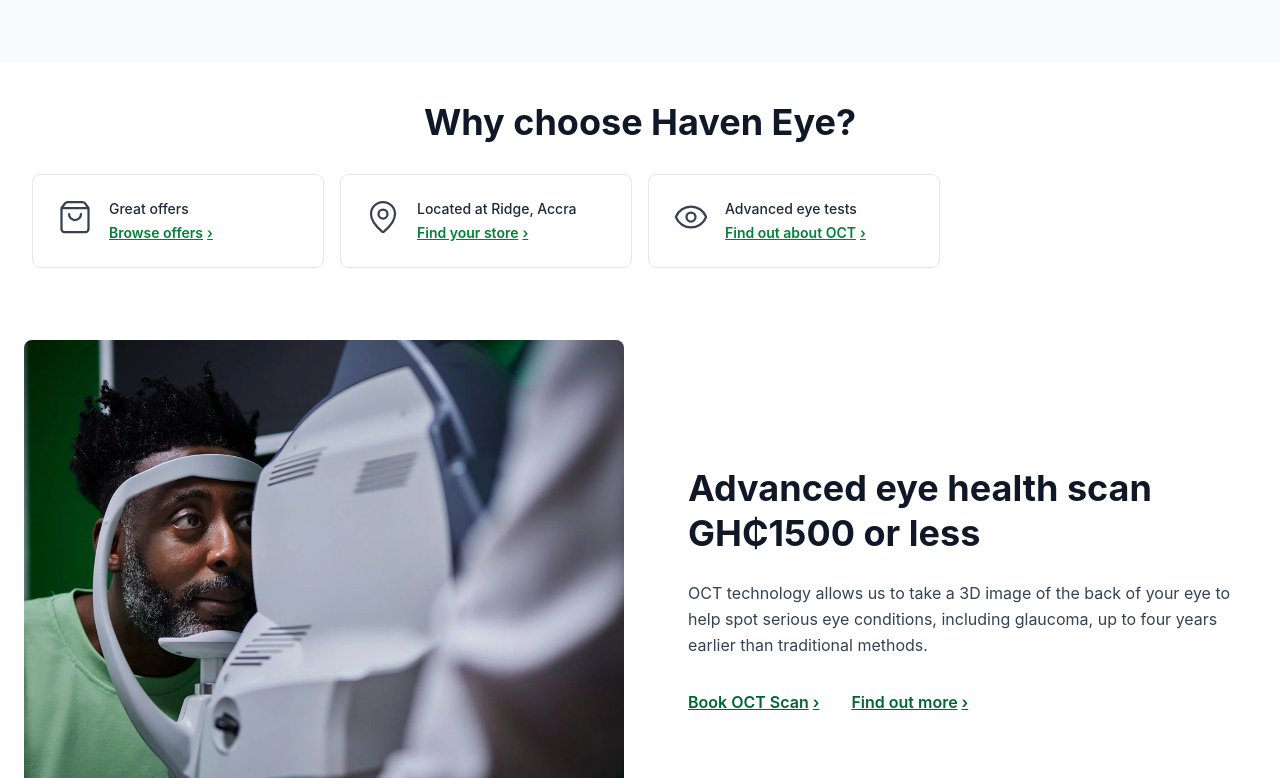
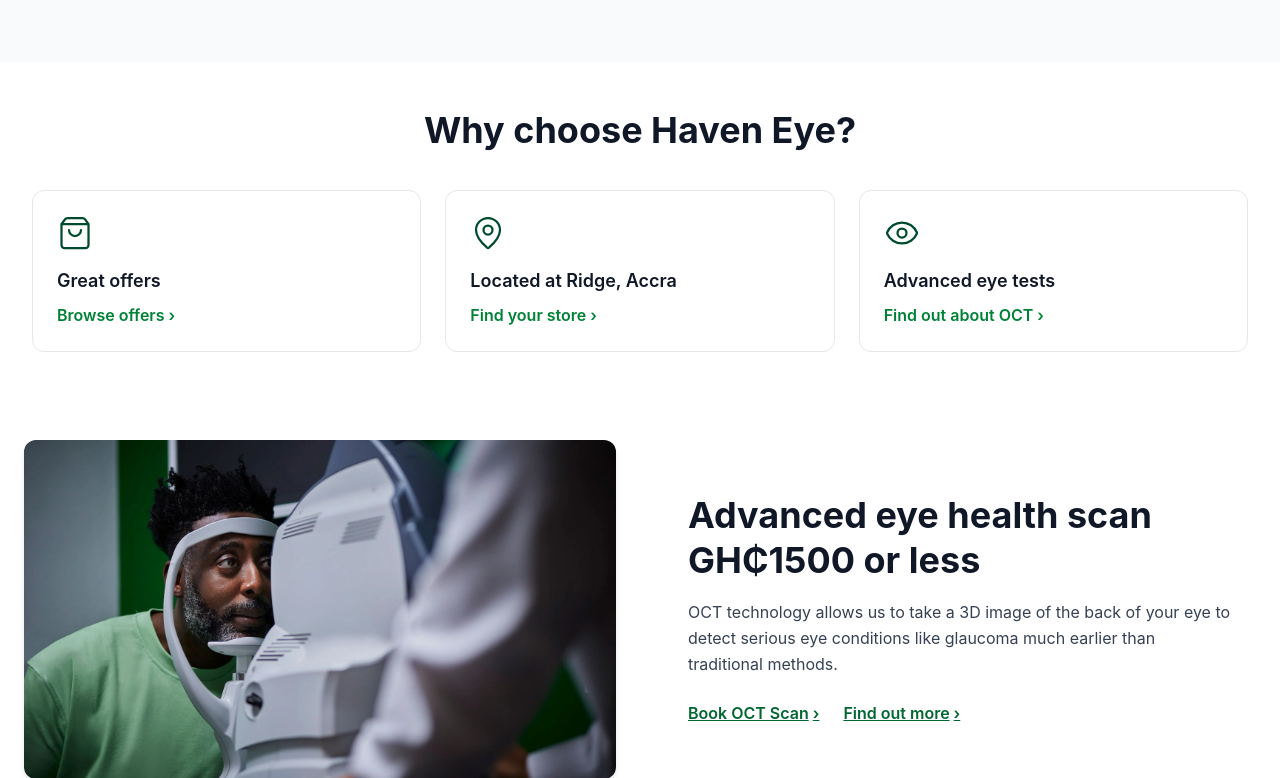
Before and after one commit to Barmoo/haven-eyes-project, a React (Vite) app: page / in a window 1280 px wide. Shown: the part 362-1140 px from the top of the page. Built offline with nearby package versions, Linux system fonts and the light colour scheme.

Commit message:
changes added and committed

```diff
--- a/src/components/feature.jsx
+++ b/src/components/feature.jsx
@@ -1,20 +1,23 @@
-import { ShoppingBag, MapPin, Home, Eye } from "lucide-react";
+import { ShoppingBag, MapPin, Eye } from "lucide-react";
 
 const features = [
   {
     icon: <ShoppingBag size={36} strokeWidth={1.5} />,
     title: "Great offers",
-    link: "Browse offers",
+    label: "Browse offers",
+    link: "#",
   },
   {
     icon: <MapPin size={36} strokeWidth={1.5} />,
     title: "Located at Ridge, Accra",
-    link: "Find your store",
+    label: "Find your store",
+    link: "#",
   },
   {
     icon: <Eye size={36} strokeWidth={1.5} />,
     title: "Advanced eye tests",
-    link: "Find out about OCT",
+    label: "Find out about OCT", // 👈 what user sees
+    link: "https://wa.me/233557767766?text=Hello%20I%20want%20to%20learn%20about%20OCT%20eye%20tests", // 👈 where it goes
   },
 ];
 
@@ -22,20 +25,37 @@
   return (
     <div className="flex flex-col">
 
-      {/* Section 1 - Why choose */}
-      <div className="flex flex-col px-4 sm:px-6 lg:px-8 py-6 sm:py-8 lg:py-10">
-        <h2 className="text-2xl sm:text-3xl lg:text-4xl font-bold text-center text-gray-900 mb-6 sm:mb-8">
+      {/* Section 1 */}
+      <div className="px-4 sm:px-6 lg:px-8 py-8 lg:py-12">
+        <h2 className="text-2xl sm:text-3xl lg:text-4xl font-bold text-center text-gray-900 mb-10">
           Why choose Haven Eye?
         </h2>
 
-        <div className="grid grid-cols-1 sm:grid-cols-2 lg:grid-cols-4 gap-3 sm:gap-4">
+        <div className="grid grid-cols-1 sm:grid-cols-2 lg:grid-cols-3 gap-6">
           {features.map((feature, index) => (
-            <div key={index} className="flex flex-col sm:flex-row items-center sm:items-start gap-3 sm:gap-4 border border-gray-200 rounded-lg p-4 sm:p-6">
-              <div className="text-gray-700 shrink-0">{feature.icon}</div>
-              <div className="flex flex-col text-center sm:text-left">
-                <span className="text-xs sm:text-sm font-medium text-gray-800">{feature.title}</span>
-                <a href="#" className="text-xs sm:text-sm text-green-700 font-semibold underline flex items-center justify-center sm:justify-start gap-1 mt-1">
-                  {feature.link} <span>›</span>
+            <div
+              key={index}
+              className="group flex flex-col items-center sm:items-start text-center sm:text-left gap-4 border border-gray-200 rounded-xl p-6 hover:shadow-lg hover:border-green-200 transition-all duration-300"
+            >
+              {/* Icon */}
+              <div className="text-[#004B2E] group-hover:scale-110 transition-transform">
+                {feature.icon}
+              </div>
+
+              {/* Text */}
+              <div>
+                <h3 className="text-base sm:text-lg font-semibold text-gray-900">
+                  {feature.title}
+                </h3>
+
+                {/* 👇 FIXED: label shows, link redirects */}
+                <a
+                  href={feature.link}
+                  target="_blank"
+                  rel="noopener noreferrer"
+                  className="mt-2 inline-flex items-center gap-1 text-green-700 font-semibold hover:underline"
+                >
+                  {feature.label} <span className="transition-transform group-hover:translate-x-1">›</span>
                 </a>
               </div>
             </div>
@@ -43,34 +63,50 @@
         </div>
       </div>
 
-      {/* Section 2 - Advanced eye health scan */}
-      <div className="flex flex-col lg:flex-row w-full mt-6 sm:mt-8">
+      {/* Section 2 */}
+      <div className="flex flex-col lg:flex-row w-full mt-10">
 
-        {/* Left - Image placeholder */}
-        <div className="w-full lg:w-1/2 min-h-64 sm:min-h-96 lg:min-h-[500px] flex justify-center items-center px-4 sm:pl-6 mb-4 lg:mb-0">
-          <img src="/images/products/image.png" alt="Advanced eye health scan" className="w-full max-w-sm sm:max-w-none h-full object-cover rounded-lg" />
+        {/* Image */}
+        <div className="w-full lg:w-1/2 px-4 sm:px-6 mb-6 lg:mb-0">
+          <img
+            src="/images/products/image.png"
+            alt="Advanced eye health scan"
+            className="w-full h-full object-cover rounded-xl shadow-md"
+          />
         </div>
 
-        {/* Right - Text content */}
-        <div className="w-full lg:w-1/2 flex flex-col justify-center px-4 sm:px-8 lg:px-12 py-6 sm:py-8 lg:py-12">
-          <h2 className="text-2xl sm:text-3xl lg:text-4xl font-bold text-gray-900 mb-4 sm:mb-6 leading-tight">
+        {/* Content */}
+        <div className="w-full lg:w-1/2 flex flex-col justify-center px-4 sm:px-8 lg:px-12">
+          <h2 className="text-2xl sm:text-3xl lg:text-4xl font-bold text-gray-900 mb-4 leading-tight">
             Advanced eye health scan GH₵1500 or less
           </h2>
-          <p className="text-gray-700 text-sm sm:text-base leading-relaxed mb-6 sm:mb-8">
+
+          <p className="text-gray-700 text-sm sm:text-base leading-relaxed mb-6">
             OCT technology allows us to take a 3D image of the back of your eye
-            to help spot serious eye conditions, including glaucoma, up to four
-            years earlier than traditional methods.
+            to detect serious eye conditions like glaucoma much earlier than
+            traditional methods.
           </p>
-          <div className="flex flex-col sm:flex-row gap-4 sm:gap-8">
-            <a href="#" className="text-green-800 font-semibold underline flex items-center gap-1">
+
+          <div className="flex flex-col sm:flex-row gap-6">
+            <a
+              href="https://wa.me/233557767766?text=Hello%20I%20want%20to%20book%20an%20OCT%20scan"
+              target="_blank"
+              rel="noopener noreferrer"
+              className="text-green-800 font-semibold underline flex items-center gap-1"
+            >
               Book OCT Scan <span>›</span>
             </a>
-            <a href="#" className="text-green-800 font-semibold underline flex items-center gap-1">
+
+            <a
+              href="https://wa.me/233557767766?text=Hello%20I%20want%20to%20learn%20more%20about%20OCT"
+              target="_blank"
+              rel="noopener noreferrer"
+              className="text-green-800 font-semibold underline flex items-center gap-1"
+            >
               Find out more <span>›</span>
             </a>
           </div>
         </div>
-
       </div>
 
     </div>
```
